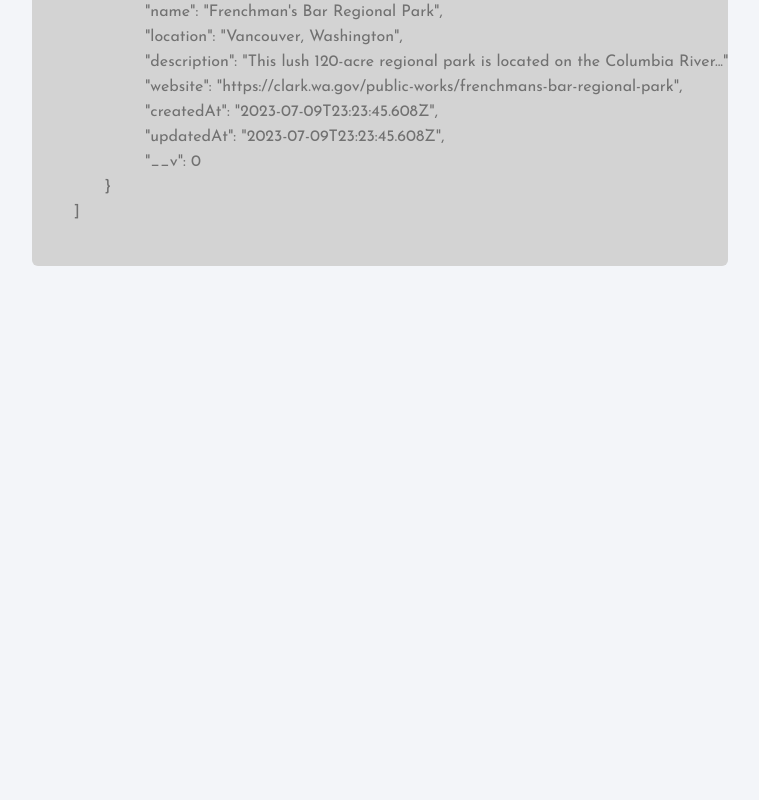
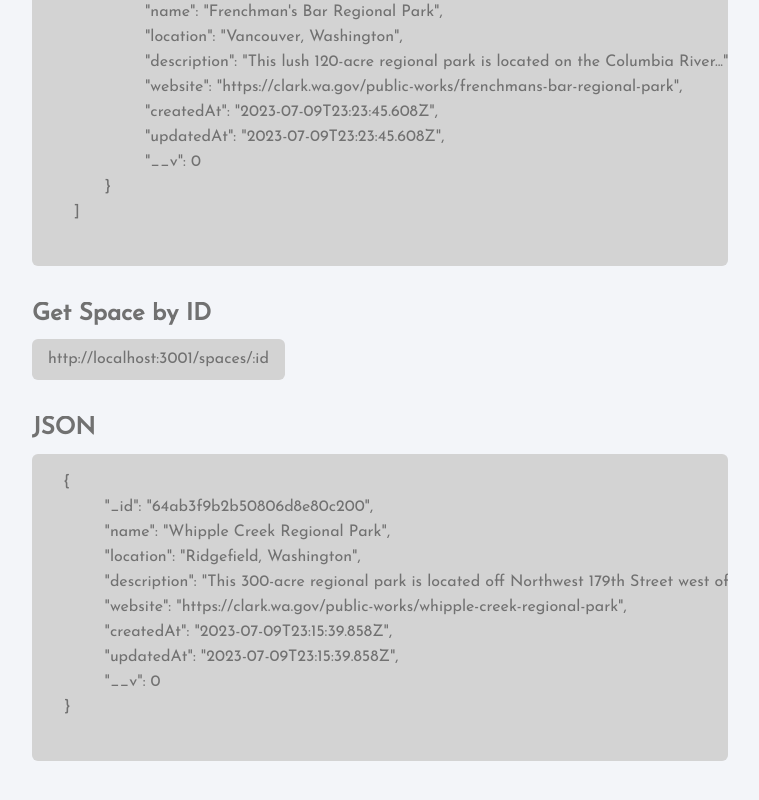
Before and after one commit to alondramora/greenspace, a website: page docs.html in a window 1280 px wide. Shown: the part 896-1696 px from the top of the page, without its empty margins (212-971 px from the left). Before the commit the page ends 1202 px from the top, so only its background shows below. Drawn offline with Linux system fonts and the light colour scheme.

```diff
--- a/docs.html
+++ b/docs.html
@@ -72,6 +72,26 @@
   ]
             </pre>
           </div>
+          <!-- get space by id-->
+          <div>
+            <h2>Get Space by ID</h2>
+            <span class="code"> http://localhost:3001/spaces/:id </span>
+          </div>
+          <div>
+            <h2>JSON</h2>
+            <pre>
+{
+	"_id": "64ab3f9b2b50806d8e80c200",
+	"name": "Whipple Creek Regional Park",
+	"location": "Ridgefield, Washington",
+	"description": "This 300-acre regional park is located off Northwest 179th Street west of the Clark County Fairgrounds. The park's primary feature is 4.3 miles of trails that cater to hikers and horseback riders alike.",
+	"website": "https://clark.wa.gov/public-works/whipple-creek-regional-park",
+	"createdAt": "2023-07-09T23:15:39.858Z",
+	"updatedAt": "2023-07-09T23:15:39.858Z",
+	"__v": 0
+}
+            </pre>
+          </div>
         </div>
       </div>
     </div>
--- a/public/style.css
+++ b/public/style.css
@@ -105,8 +105,9 @@
 .code {
   background-color: lightgray;
   padding: 0.5rem 1rem;
-  width: 230px;
+  width: min-content;
   border-radius: 6px;
+  overflow-x: auto;
 }
 
 pre {
```
Also changed, not shown: server.js (+20 -1 lines).
